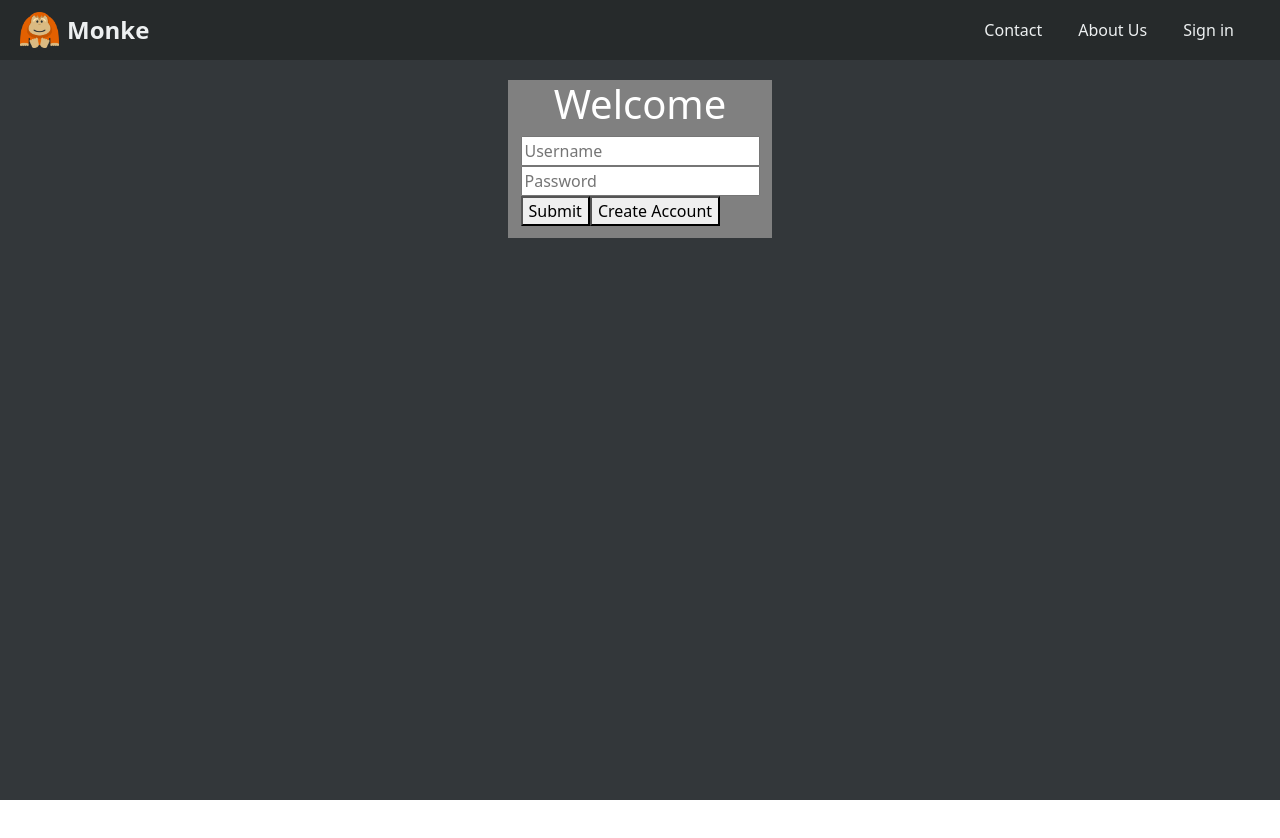
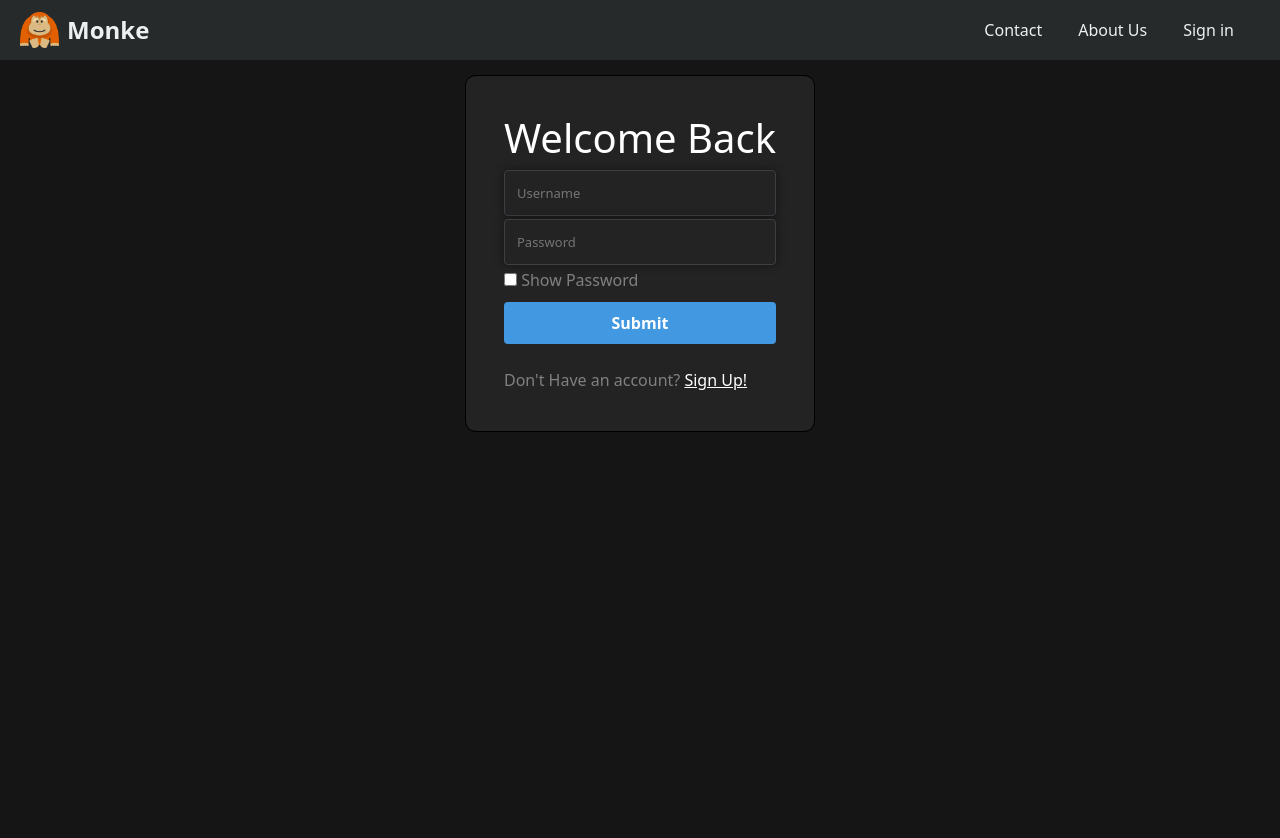
Before and after one commit to Xavanion/Monke-Chat, a React (Vite) app: page /account in a window 1280 px wide. Shown: the top 838 px of the page. Before the commit the page ends 800 px from the top, so only its background shows below. Built offline with nearby package versions, Linux system fonts and the light colour scheme; no server answers.

Commit message:
Style changes. Lot of redos to login page, Added Username fetching

```diff
--- a/package.json
+++ b/package.json
@@ -10,6 +10,9 @@
     "preview": "vite preview"
   },
   "dependencies": {
+    "@fortawesome/fontawesome-svg-core": "^6.7.2",
+    "@fortawesome/free-solid-svg-icons": "^6.7.2",
+    "@fortawesome/react-fontawesome": "^0.2.2",
     "bootstrap": "^5.3.3",
     "dotenv": "^16.4.7",
     "express": "^4.21.2",
--- a/src/App.tsx
+++ b/src/App.tsx
@@ -3,24 +3,26 @@ import Home from './pages/Home';
 import About from './pages/About';
 import Account from './pages/Account';
 import Contact from './pages/Contact';
-import Wrapper from './components/Wrapper';
-import Products from './pages/Products';
+import Chat from './pages/Chat';
+import Navbar from './components/Navbar';
 import CreateAccount from './pages/CreateAccount';
+import './components/styles/Wrapper.css';
 
 function App() {
   return(
       <BrowserRouter>
-        <div className='page-content'>
+        <div className='app-content'>
+          <Navbar />
+          <div className='content-container'>
             <Routes>
-            <Route path="/" element={<Wrapper />}>
                 <Route path="/" element={<Home />} />
                 <Route path="/about" element={<About />} />
                 <Route path="/account" element={<Account />}/>
                 <Route path="/contact" element={<Contact />} />
-              <Route path="/products" element={<Products />} />
+                <Route path="/chat" element={<Chat />} />
                 <Route path="/create-account" element={<CreateAccount />} />
-            </Route>
             </Routes>
+          </div>
         </div>
       </BrowserRouter>
     )
--- a/src/components/Wrapper.tsx
+++ /dev/null
@@ -1,17 +0,0 @@
-import { Outlet } from 'react-router-dom';
-import Navbar from './Navbar';
-import './styles/Wrapper.css'
-
-function Wrapper(){
-    return(
-        <div className='wrapper'>
-            <Navbar />
-            <div className='content'>
-                <Outlet />
-            </div>
-        </div>
-    )
-}
-
-
-export default Wrapper;
--- a/src/components/styles/Wrapper.css
+++ b/src/components/styles/Wrapper.css
@@ -1,15 +1,7 @@
-.wrapper {
+.content-container {
     display: flex;
     flex-direction: column;
     min-height: 100vh;
-    background-color: #33373A;
+    background-color: rgb(21,21,21);
     color: white;
 }
-
-.content {
-    display: flex;
-    justify-content: center;
-    align-items: flex-start;
-    flex-grow: 0;
-    padding: 20px;
-}
--- a/src/hooks/useAuth.tsx
+++ b/src/hooks/useAuth.tsx
@@ -11,18 +11,11 @@ export const useAuth = () => {
                 const response = await fetch('http://localhost:5000/api/verify',{
                     method: 'GET',
                     credentials: 'include',
-                    headers: {
-                        'Cache-Control': 'no-cache',
-                        'Pragma': 'no-cache'
-                    }
                 });
                 if (response.status === 200) {
-                    console.log('Authorized')
                     setAuthentication(true);
                 } else {
-                    console.log('Not Authorized')
                     setAuthentication(false);
-                    navigate('/account');
                 }
             } catch ( error ) {
                 console.error('Auth Failed', error);
--- a/src/pages/Account.tsx
+++ b/src/pages/Account.tsx
@@ -1,14 +1,26 @@
 import { useState } from 'react';
 import { useNavigate } from 'react-router-dom';
+import { Link } from 'react-router-dom';
 import './styles/Account.css';
 
 
 function Account(){
     const [loginForm, setLogin] = useState({user: '', pass: ''})
     const navigate = useNavigate();
+    const [showPass, setVisibility] = useState(false);
+
+
+    const isValidUsername = (username: string): boolean => {
+        return /^[a-zA-Z0-9_]+$/.test(username); // Allows letters, numbers, and underscores
+    };
 
     async function handleSubmit(event: React.FormEvent<HTMLFormElement>){
         event.preventDefault();
+
+        if (!isValidUsername(loginForm.user)){
+            alert("Invalid Username");
+            return;
+        }
 
         try{
             const response = await fetch('http://localhost:5000/api/sign-in', {
@@ -30,6 +42,7 @@ function Account(){
                 }));
             }
 
+            navigate('/');
             console.log('Server Response:', data);
         } catch (error){
             console.error('Error: ', error);
@@ -49,13 +62,15 @@ function Account(){
         }));
     }
 
-
+    const togglePassVisibility = () => {setVisibility(!showPass)};
     return (
+        <>
         <div className='login-wrapper'>
-            <h1>Welcome</h1>
+            <h1>Welcome Back</h1>
             <form className='login-form' onSubmit={handleSubmit}>
                 <label>
                     <input
+                        required
                         type="text"
                         placeholder="Username"
                         name="user"
@@ -65,21 +80,31 @@ function Account(){
                 </label>
                 <label>
                     <input
-                        type="password"
+                        required
+                        className='pass-field'
+                        type={showPass ? "text" : "password"}
                         placeholder="Password"
                         name="pass"
                         value={loginForm.pass}
                         onChange={handleChange}
                     />
                 </label>
+                <label>
+                    <input type="checkbox" onChange={togglePassVisibility}/> <span>Show Password</span>
+                </label>
                 <div>
-                    <button type="submit">Submit</button>
-                    <button type="button" onClick={() => navigate('/create-account')}>
-                        Create Account
-                    </button>
+                    <button type="submit">Submit</button><br/><br/>
+                    <span>Don't Have an account?&nbsp;</span>
+                    <Link to="/create-account">
+                        Sign Up!
+                    </Link>
                 </div>
             </form>
         </div>
+        <div>
+
+        </div>
+        </>
     )
 }
 
--- /dev/null
+++ b/src/pages/Chat.tsx
@@ -0,0 +1,10 @@
+function Chat() {
+  return (
+    <div className="Chat">
+      <h1>Chat</h1>
+
+    </div>
+  );
+}
+
+export default Chat;
--- a/src/pages/CreateAccount.tsx
+++ b/src/pages/CreateAccount.tsx
@@ -6,12 +6,19 @@ import './styles/Account.css';
 
 function CreateAccount(){
     const [loginForm, setLogin] = useState({user: '', pass: '', email: ''})
+    const [showPass, setVisibility] = useState(false);
+
+    const isValidUsername = (username: string): boolean => {
+        return /^[a-zA-Z0-9_]+$/.test(username); // Allows letters, numbers, and underscores
+      };
 
     async function handleSubmit(event: React.FormEvent<HTMLFormElement>){
         event.preventDefault();
+        if (!isValidUsername(loginForm.user)){
+            return;
+        }
 
 
-        // TODO: Change to promise based & add redirection after successful account creation and store JWT token
         try{
             const response = await fetch('http://localhost:5000/api/create-account', {
                 method: 'POST',
@@ -42,7 +49,6 @@ function CreateAccount(){
         }
     }
 
-
     // Changes the username/password to match currently entered ones
     function handleChange(event: React.ChangeEvent<HTMLInputElement>) {
         setLogin((prev) => ({
@@ -53,12 +59,16 @@ function CreateAccount(){
 
 
 
+
+    const togglePassVisibility = () => {setVisibility(!showPass)};
+
     return(
         <div className='login-wrapper'>
             <h1>Create an Account</h1>
             <form className='login-form' onSubmit={handleSubmit}>
                 <label>
                     <input
+                        required
                         type="text"
                         placeholder="Username"
                         name="user"
@@ -68,7 +78,9 @@ function CreateAccount(){
                 </label>
                 <label>
                     <input
-                        type="password"
+                        required
+                        className='pass-field'
+                        type={showPass ? "text" : "password"}
                         placeholder="Password"
                         name="pass"
                         value={loginForm.pass}
@@ -77,6 +89,7 @@ function CreateAccount(){
                 </label>
                 <label>
                     <input
+                        required
                         type="text"
                         placeholder='Email'
                         name='email'
@@ -84,8 +97,11 @@ function CreateAccount(){
                         onChange={handleChange}
                     />
                 </label>
+                <label>
+                    <input type="checkbox" onChange={togglePassVisibility}/> <span>Show Password</span>
+                </label>
                 <div>
-                    <button type="submit">
+                    <button type="submit" id="pass-check">
                         Create Account
                     </button>
                 </div>
--- a/src/pages/Products.tsx
+++ /dev/null
@@ -1,9 +0,0 @@
-function Products() {
-  return (
-    <div>
-      <h1>Chat</h1>
-    </div>
-  );
-}
-
-export default Products;
--- a/src/pages/styles/Account.css
+++ b/src/pages/styles/Account.css
@@ -1,14 +1,66 @@
 .login-wrapper {
-    padding-left: 1%;
-    padding-right: 1%;
-    padding-bottom: 1%;
-    display: flex;
-    flex-direction: column;
-    align-items: center;
-    background-color: gray;
+    background-color: rgb(35,35,35);
+    margin: 0 auto;
+    margin-top: 15px;
+    padding: 3%;
+    border-radius: 3%;
+    border: 1px solid #000;
 }
 
 .login-form {
     display: flex;
     flex-direction: column;
 }
+
+.login-form input:not([type="checkbox"]){
+    box-shadow: 0 0 10px rgba(0,0,0,0.4);
+    align-items: center;
+    margin-bottom: 3px;
+    padding: 6px 12px;
+    background: rgb(35, 35, 35);
+    border: 1px solid rgb(60, 63, 68);
+    border-radius: 4px;
+    font-size: 13px;
+    color: rgb(247, 248, 248);
+    height: 46px;
+    appearance: none;
+    transition: border 0.15s ease 0s;
+    display: flex;
+    align-items: center;
+    flex-direction: column;
+    width: 100%;
+    :focus{
+        outline: none;
+        box-shadow: none;
+        border-color: rgb(100, 153, 255);
+    }
+
+}
+
+.login-form button{
+    display: inline-block;
+    outline: 0;
+    border: 0;
+    cursor: pointer;
+    background-color: #4299e1;
+    border-radius: 4px;
+    padding: 8px 16px;
+    font-size: 16px;
+    font-weight: 700;
+    color: white;
+    line-height: 26px;
+    width: 100%;
+    margin-top: 10px;
+}
+
+.login-form a{
+    color: white;
+}
+
+.login-form span{
+    color: gray;
+}
+
+.login-form input[type="checkbox"]{
+    accent-color: gray;
+}
```
Also changed, not shown: src/components/Navbar.tsx (+22 -5 lines), 2 other files (tests, documents, lock files or other folders). Lines whose indentation alone changed are shown as unchanged.
